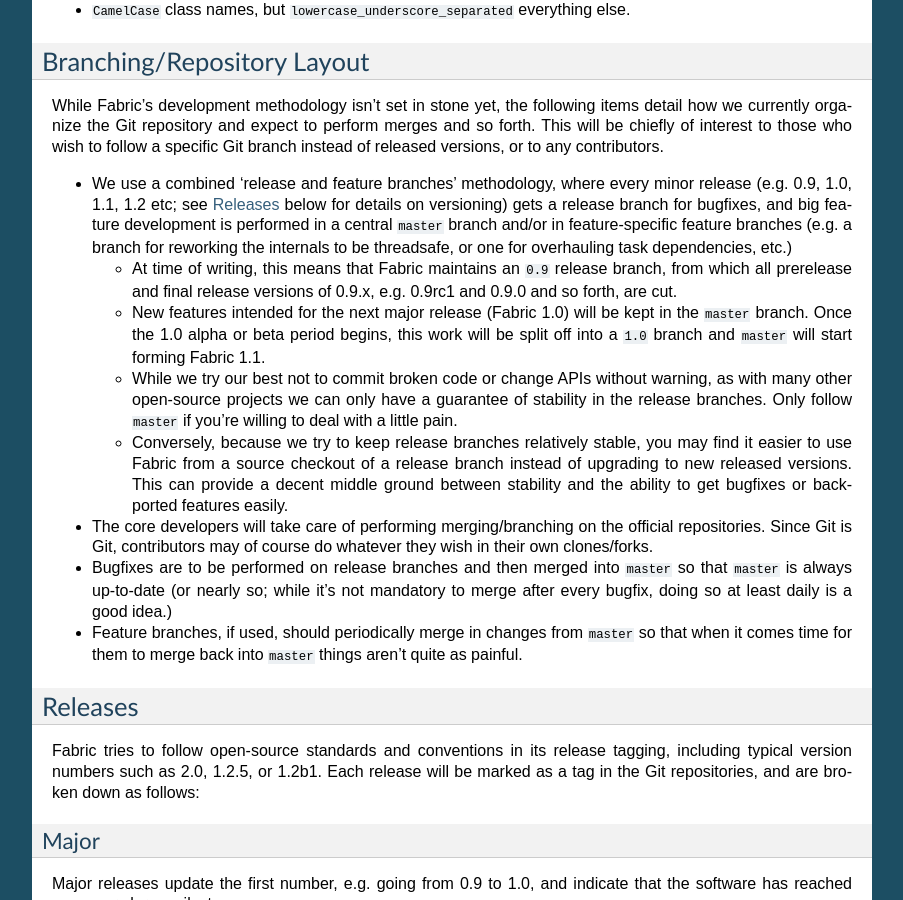
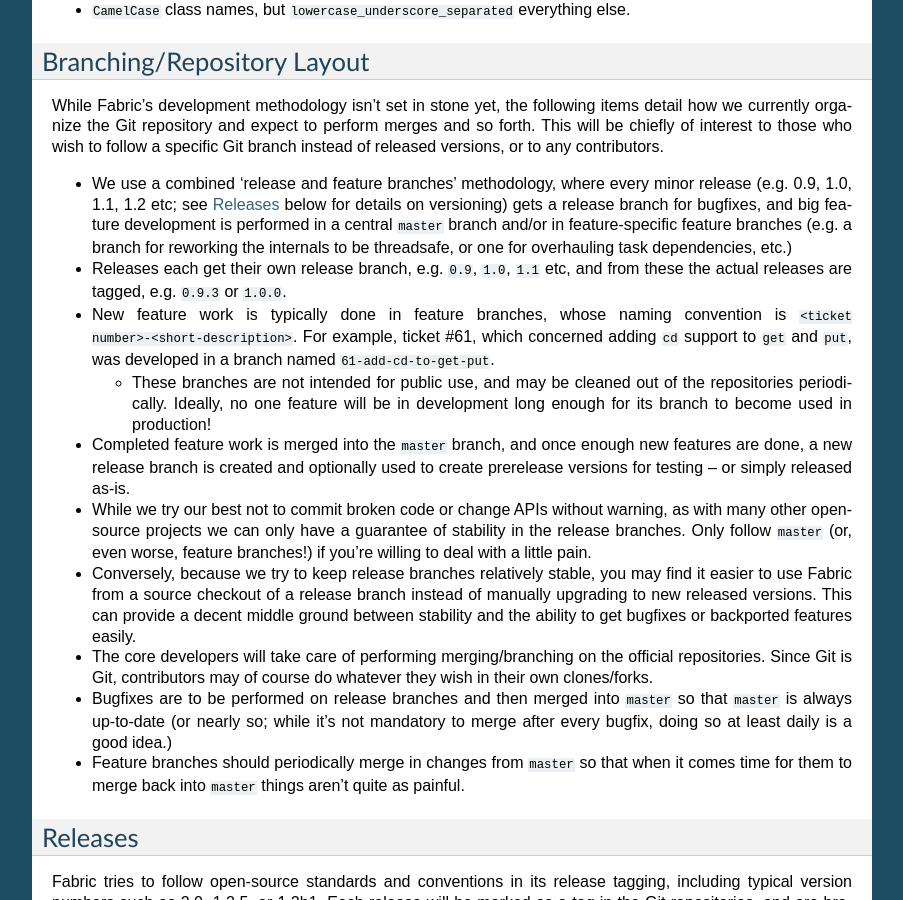
Before and after one commit to fabric/fabric, a Sphinx documentation site: the page built from docs/development.rst, in a window 1280 px wide and 900 px high, scrolled down 1109 px. Shown: the whole window, without its empty margins (198-1101 px from the left). Built offline with Sphinx 7.4.7, drawn with Linux system fonts in a browser that asks for light colours.

Commit message:
Update to dev repo layout docs

```diff
--- a/docs/development.rst
+++ b/docs/development.rst
@@ -85,24 +85,30 @@
   development is performed in a central ``master`` branch and/or in
   feature-specific feature branches (e.g. a branch for reworking the internals
   to be threadsafe, or one for overhauling task dependencies, etc.)
+* Releases each get their own release branch, e.g. ``0.9``, ``1.0``, ``1.1``
+  etc, and from these the actual releases are tagged, e.g. ``0.9.3`` or
+  ``1.0.0``.
+* New feature work is typically done in feature branches, whose naming
+  convention is ``<ticket number>-<short-description>``. For example, ticket
+  #61, which concerned adding ``cd`` support to ``get`` and ``put``, was
+  developed in a branch named ``61-add-cd-to-get-put``.
 
-  * At time of writing, this means that Fabric maintains an ``0.9`` release
-    branch, from which all prerelease and final release versions of 0.9.x, e.g.
-    0.9rc1 and 0.9.0 and so forth, are cut.
-  * New features intended for the next major release (Fabric 1.0) will be kept
-    in the ``master`` branch. Once the 1.0 alpha or beta period begins, this
-    work will be split off into a ``1.0`` branch and ``master`` will start
-    forming Fabric 1.1.
-  * While we try our best not to commit broken code or change APIs without
-    warning, as with many other open-source projects we can only have a
-    guarantee of stability in the release branches. Only follow ``master`` if
-    you're willing to deal with a little pain.
-  * Conversely, because we try to keep release branches relatively stable, you
-    may find it easier to use Fabric from a source checkout of a release branch
-    instead of upgrading to new released versions. This can provide a decent
-    middle ground between stability and the ability to get bugfixes or
-    backported features easily.
+  * These branches are not intended for public use, and may be cleaned out of
+    the repositories periodically. Ideally, no one feature will be in
+    development long enough for its branch to become used in production!
 
+* Completed feature work is merged into the ``master`` branch, and once enough
+  new features are done, a new release branch is created and optionally used to
+  create prerelease versions for testing -- or simply released as-is.
+* While we try our best not to commit broken code or change APIs without
+  warning, as with many other open-source projects we can only have a guarantee
+  of stability in the release branches. Only follow ``master`` (or, even worse,
+  feature branches!) if you're willing to deal with a little pain.
+* Conversely, because we try to keep release branches relatively stable, you
+  may find it easier to use Fabric from a source checkout of a release branch
+  instead of manually upgrading to new released versions. This can provide a
+  decent middle ground between stability and the ability to get bugfixes or
+  backported features easily.
 * The core developers will take care of performing merging/branching on the
   official repositories. Since Git is Git, contributors may of course do
   whatever they wish in their own clones/forks.
@@ -110,7 +116,7 @@
   ``master`` so that ``master`` is always up-to-date (or nearly so; while it's
   not mandatory to merge after every bugfix, doing so at least daily is a good
   idea.)
-* Feature branches, if used, should periodically merge in changes from
+* Feature branches should periodically merge in changes from
   ``master`` so that when it comes time for them to merge back into ``master``
   things aren't quite as painful.
 
```
